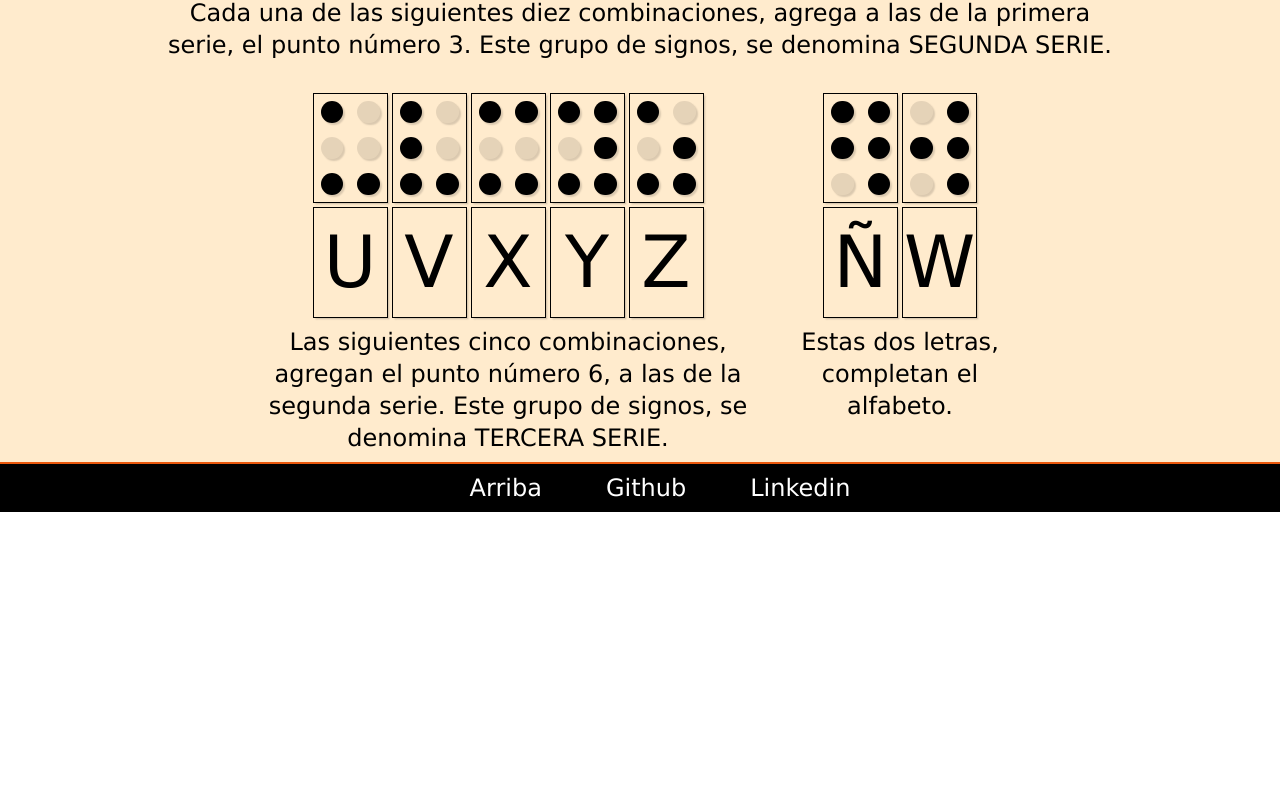
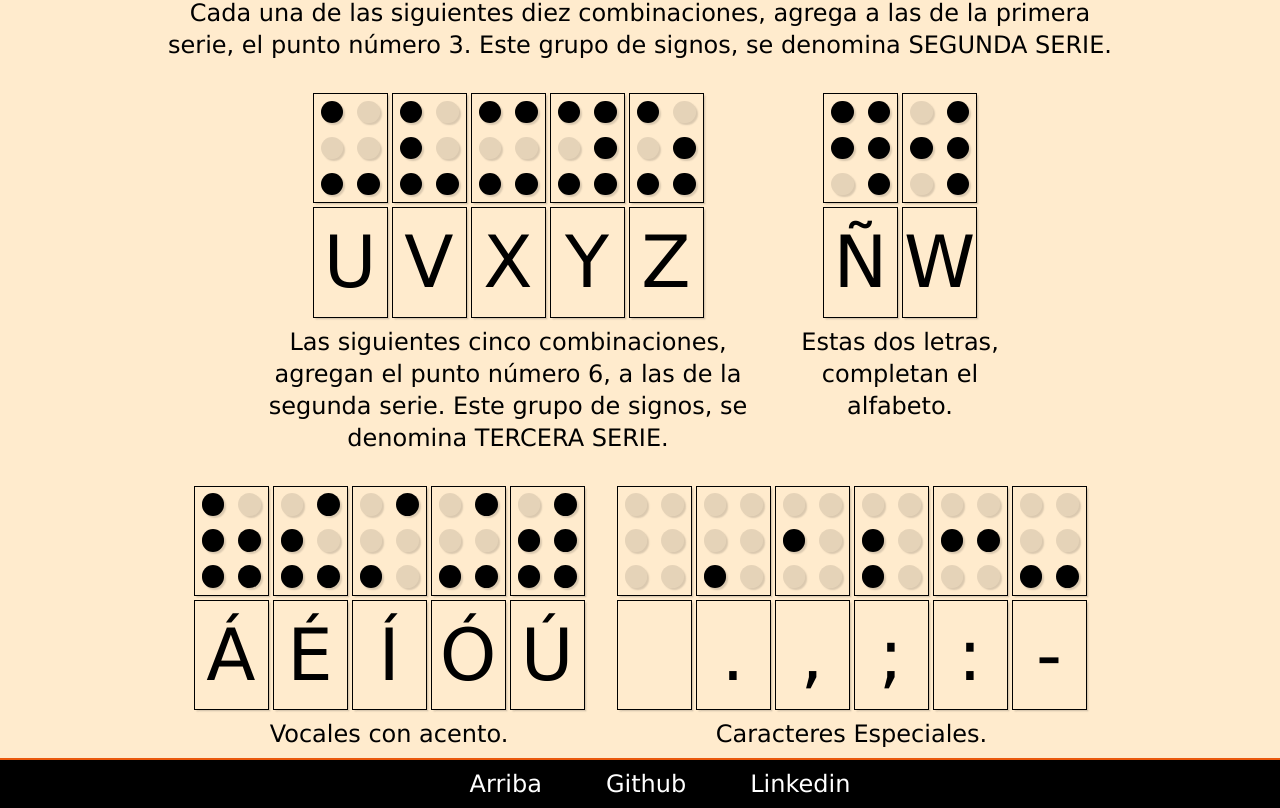
Before and after one commit to Schugu/BraillePage, a React (Vite) app: page /alphabet in a window 1280 px wide. Shown: the part 744-1552 px from the top of the page. Before the commit the page ends 1256 px from the top, so only its background shows below. Built offline with nearby package versions, Linux system fonts and the light colour scheme.

Commit message:
Add: Más info al alphabet

```diff
--- a/src/pages/Alphabet.tsx
+++ b/src/pages/Alphabet.tsx
@@ -38,6 +38,24 @@ export default function Alphabet() {
           </p>
         </div>
       </article>
+
+      <article className="flex flex-wrap justify-center gap-8">
+        <div className="max-w-lg flex flex-col gap-2 items-center">
+          <SignoBrailleConLetra cadenaParaCodificar="áéíóú" formato="mediano" />
+          <p className="text-center text-balanece">
+            Vocales con acento.
+          </p>
+        </div>
+
+        <div className="max-w-xl flex flex-col gap-2 items-center">
+          <SignoBrailleConLetra cadenaParaCodificar=" .,;:-" formato="mediano" />
+          <p className="text-center text-balanece">
+            Caracteres Especiales.
+          </p>
+        </div>
+      </article>
+
+
     </section>
   )
 }
```
